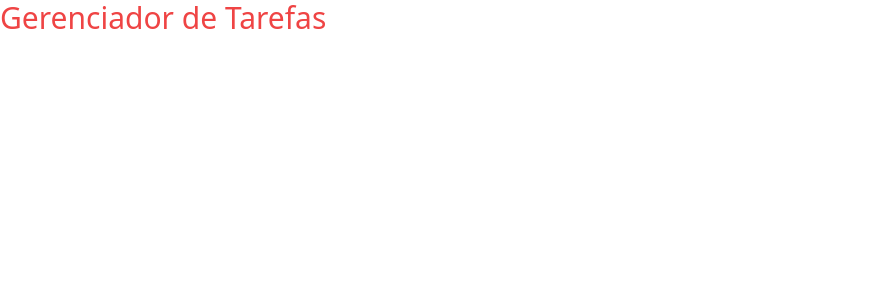
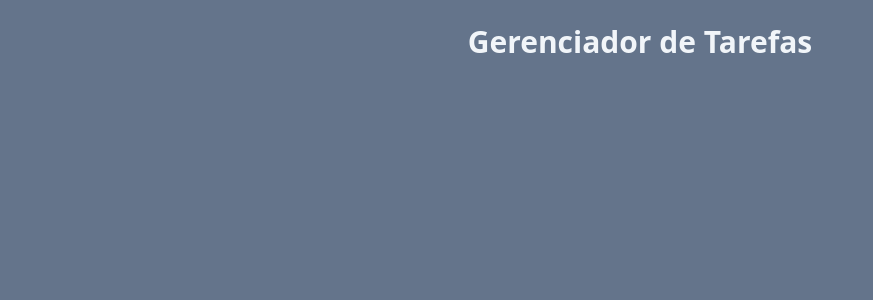
Before and after one commit to valadao-davi/React-Basic-ToDoList, a React (Vite) app: page / in a window 1280 px wide. Shown: the top 300 px of the page, without its empty margins (0-873 px from the left). Built offline with nearby package versions, Linux system fonts and the light colour scheme.

Commit message:
estilizado main

```diff
--- a/src/App.jsx
+++ b/src/App.jsx
@@ -2,12 +2,15 @@
 import Task from "./components/Task";
 
 function App() {
-
   return (
-    <div>
-      <h1 className="text-red-500 text-3xl">Gerenciador de Tarefas</h1>
-      < AddTask />
-      <Task />
+    <div className="w-screen h-screen bg-slate-500 flex justify-center p-6">
+      <div className="w-[500px]">
+        <h1 className="text-3xl text-slate-100 font-bold text-center">
+          Gerenciador de Tarefas
+        </h1>
+        <AddTask />
+        <Task />
+      </div>
     </div>
   );
 }
```
